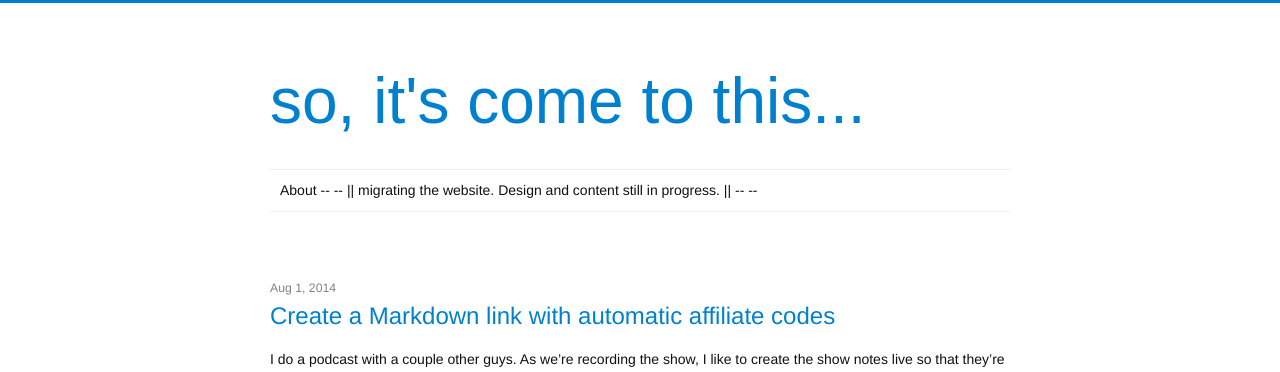
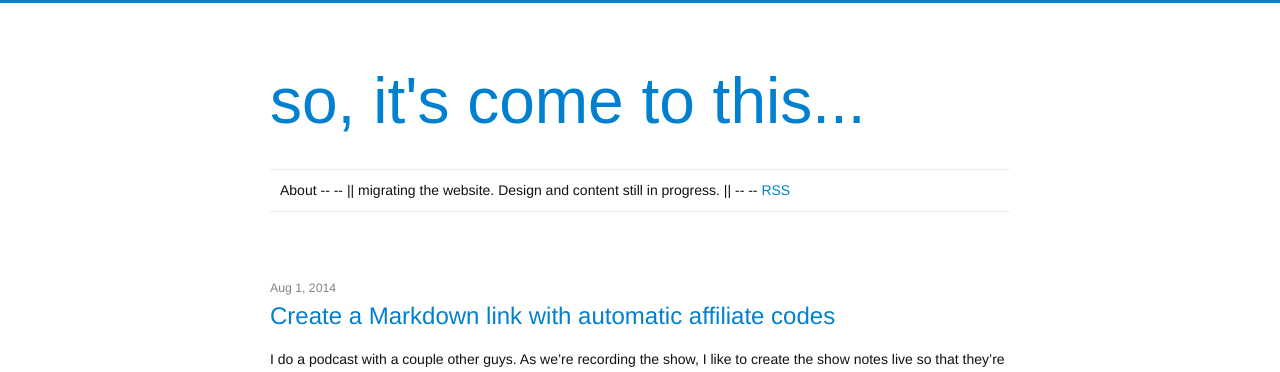
Before and after one commit to LK64076007A/LK64076007A.github.io, a Jekyll site: the page built from index.html, in a window 1280 px wide and 900 px high. Shown: the top 372 px of the window. Built offline with Jekyll 4.4.1, drawn with Linux system fonts in a browser that asks for light colours.

Commit message:
added RSS link to menu bar

```diff
--- a/_includes/header.html
+++ b/_includes/header.html
@@ -20,6 +20,7 @@
           {% endif %}
         {% endfor %}
         -- -- || migrating the website. Design and content still in progress. || --  --
+        <a href="{{ "/feed.xml" | prepend: site.baseurl }}">RSS</a>
       </div>
     </nav>
 
```
